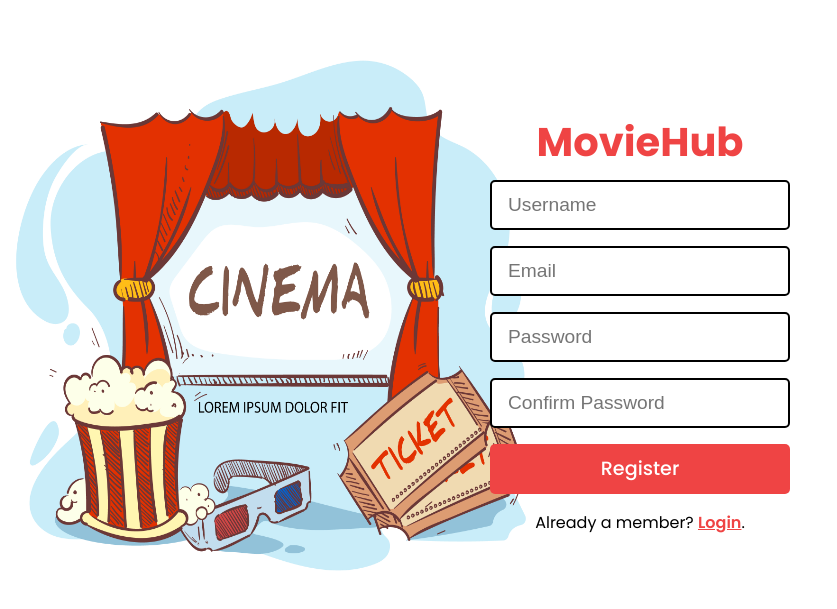
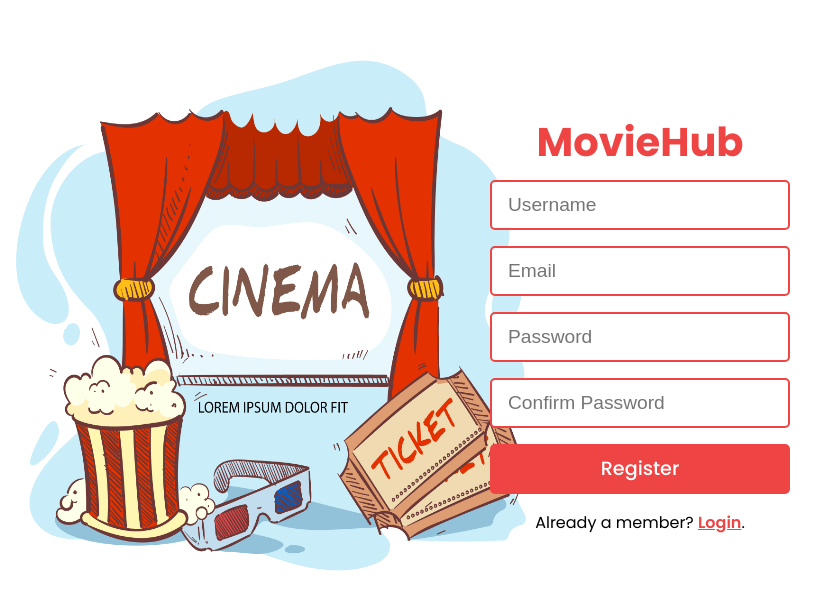
Before and after one commit to jomardiago/moviehub-client, a React (Create React App) app: page /register in a window 1280 px wide. Shown: the part 103-712 px from the top of the page, without its empty margins (0-837 px from the left). Built offline with nearby package versions, Linux system fonts and the light colour scheme.

Commit message:
Simplifying color scheme, decided to remove darkmode for now.

```diff
--- a/src/App.js
+++ b/src/App.js
@@ -1,5 +1,5 @@
 import React, { useState, useEffect } from 'react';
-import { Routes, Route } from 'react-router-dom';
+import { Routes, Route, Navigate } from 'react-router-dom';
 import Header from './components/Header';
 import Home from './pages/Home';
 import Login from './pages/Login';
@@ -7,6 +7,7 @@ import Register from './pages/Register';
 
 function App() {
   const [ theme, setTheme ] = useState('light-theme');
+  const isAuthenticated = false;
 
   useEffect(() => {
     document.documentElement.className = theme;
@@ -20,7 +21,7 @@ function App() {
     <>
       <Header toggleTheme={toggleTheme} theme={theme} isAuthenticated={false} />
       <Routes>
-        <Route path="/" element={<Home />} />
+        <Route path="/" element={isAuthenticated ? <Home /> : <Navigate to="/login" replace={true} /> } />
         <Route path="/login" element={<Login />} />
         <Route path="/register" element={<Register />} />
       </Routes>
--- a/src/GlobalStyles.js
+++ b/src/GlobalStyles.js
@@ -2,21 +2,9 @@ import { createGlobalStyle } from 'styled-components';
 
 const GlobalStyles = createGlobalStyle`
     :root {
-        --lightPrimaryColor: #000000;
-        --lightSecondaryColor: #FFFFFF;
-        --darkPrimaryColor: #FFFFFF;
-        --darkSecondaryColor: #000000;
+        --black: #000000;
+        --white: #FFFFFF;
         --red: #ef4444;
-    }
-
-    .dark-theme {
-        --primaryColor: var(--darkPrimaryColor);
-        --secondaryColor: var(--darkSecondaryColor);
-    }
-
-    .light-theme {
-        --primaryColor: var(--lightPrimaryColor);
-        --secondaryColor: var(--lightSecondaryColor);
     }
 
     * {
@@ -27,8 +15,8 @@ const GlobalStyles = createGlobalStyle`
     }
 
     body {
-        color: var(--primaryColor);
-        background-color: var(--secondaryColor);
+        color: var(--black);
+        background-color: var(--white);
         font-size: 1em;
         font-family: 'Poppins', sans-serif;
     }
--- a/src/components/LoginRegisterContainer.js
+++ b/src/components/LoginRegisterContainer.js
@@ -26,7 +26,7 @@ const LoginRegisterContainer = styled.div`
         width: 300px;
         height: 50px;
         margin: .5rem 0;
-        border: 2px solid var(--primaryColor);
+        border: 2px solid var(--red);
         padding: 0 1rem;
         border-radius: 5px;
         font-size: 1.2rem;
@@ -43,7 +43,7 @@ const LoginRegisterContainer = styled.div`
         font-weight: 500;
         background-color: var(--red);
         cursor: pointer;
-        color: var(--secondaryColor);
+        color: var(--white);
     }
 
     p {
--- a/src/pages/Login.js
+++ b/src/pages/Login.js
@@ -1,4 +1,3 @@
-import styled from 'styled-components';
 import { Link } from 'react-router-dom';
 import LoginRegisterContainer from '../components/LoginRegisterContainer';
 import CoverImg from '../assets/cinema-cover.jpg';
```
